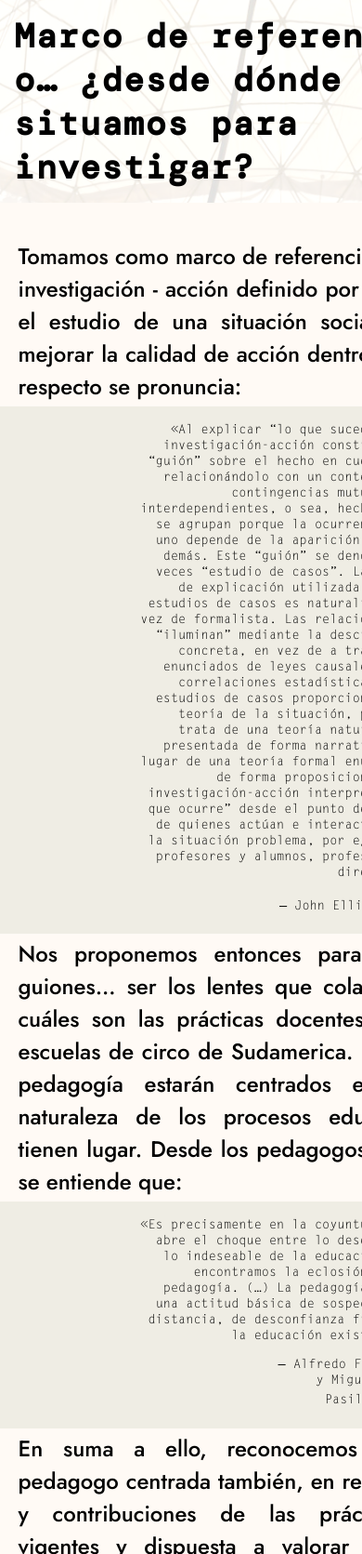
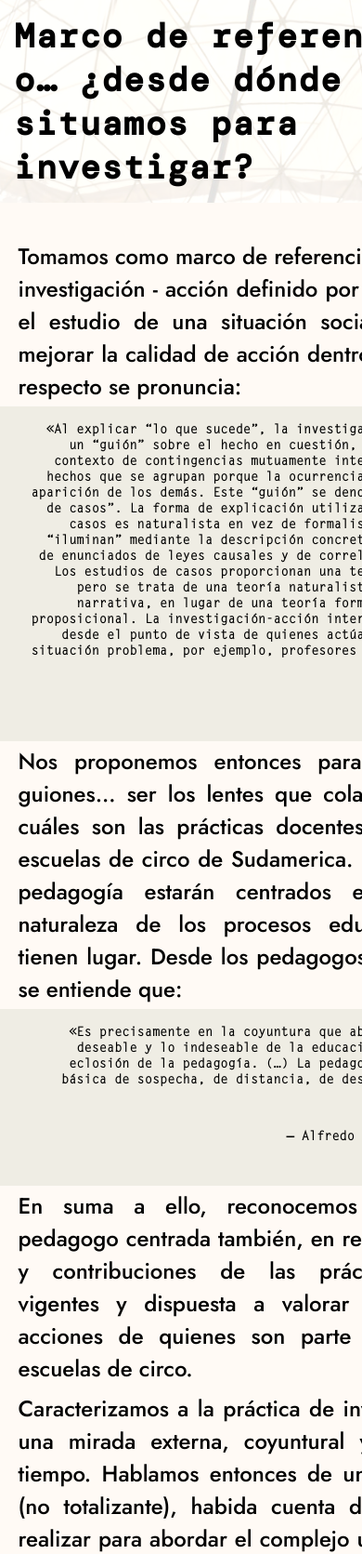
Before and after one commit to VladimirCharkot/anidoapp, a Django app: page /piirspec/ in a window 390 px wide; the page is wider, and only the part inside the window is pictured. Shown: the part 4135-5806 px from the top of that part at 93% size. Run offline with Django 3.2, Linux system fonts and the light colour scheme; some libraries are stand-ins or nearby versions; some web fonts are replaced.

Commit message:
Márgenes

```diff
--- a/blog/static/blog/css/articulo.css
+++ b/blog/static/blog/css/articulo.css
@@ -18,7 +18,7 @@
   background-color: #4b683b17;
   text-align: right;
   font-size: 0.85rem;
-  font.weight: 1000;
+  font-weight: 1000;
 }
 
 .firma{
@@ -188,11 +188,13 @@
 
 @media (width < 1140px){
     .articulo > p, .footnote { padding: 1vw 5vw 1vw 5vw; }
+    .cita{ padding: 3% 5%; }
     #contenido { margin: 0vw; }
 }
 
 @media only screen
 and (max-device-width: 800px){
     .articulo > p, .footnote { padding: 1vw 5vw 1vw 5vw; }
+    .cita{ padding: 3% 5%; }
     #contenido { margin: 0vw; }
 }
```
